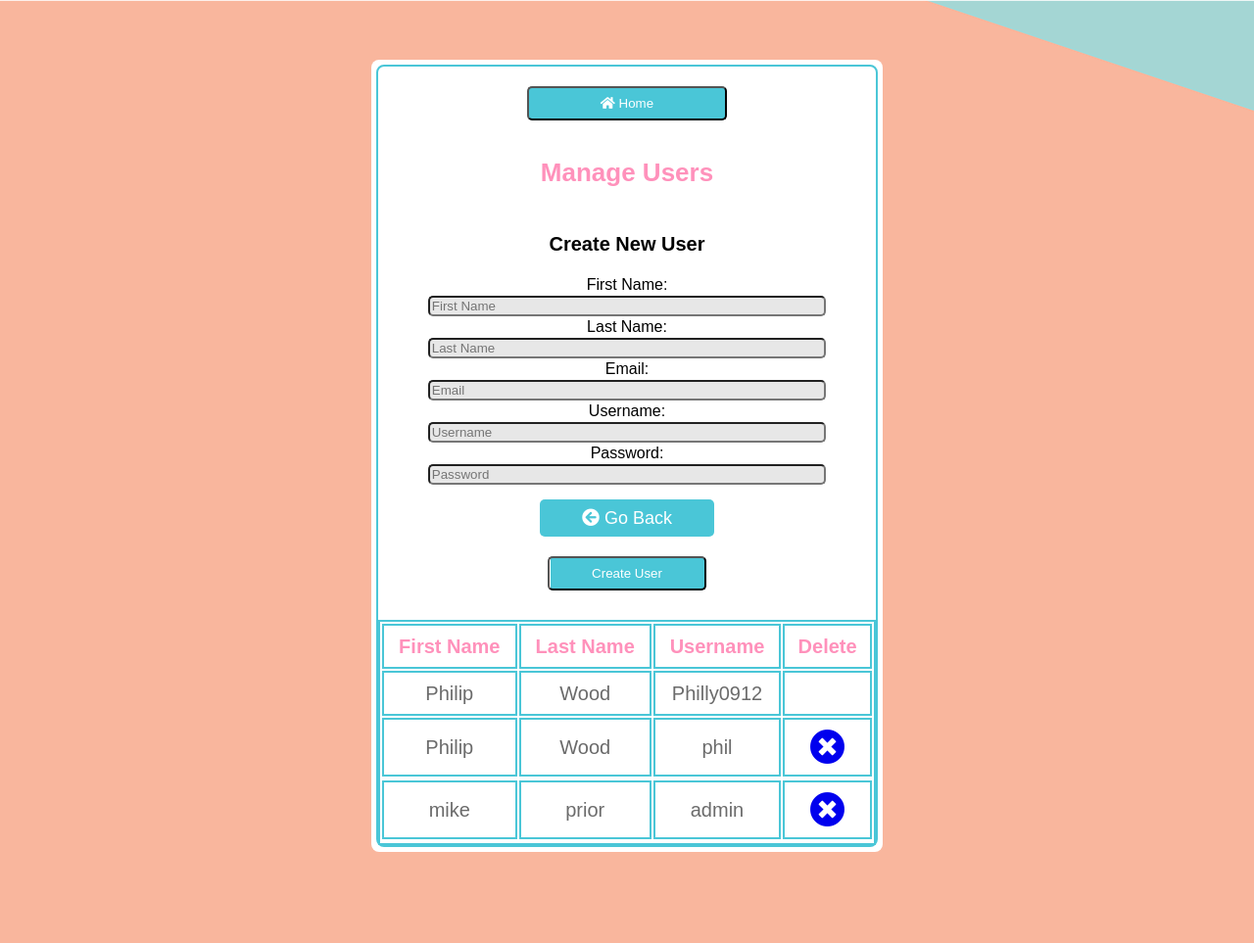
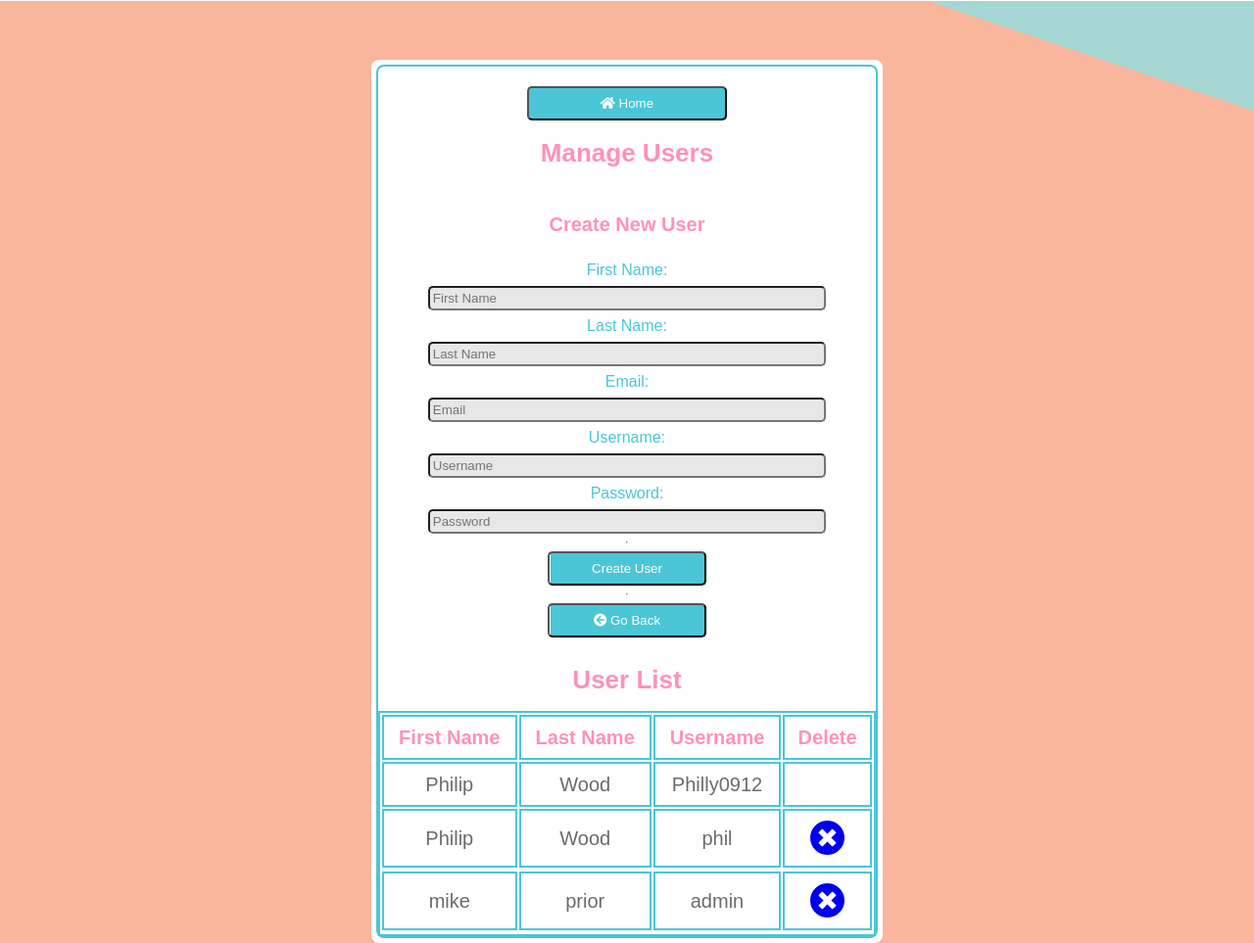
Before and after one commit to philipwood0912/wood_p_olthoff_s_yunus_b_prior_m_FIP_website, a PHP site: page /admin/mng_users.php in a window 1280 px wide. Shown: the part 354-1317 px from the top of the page at 98% size. Before the commit the page ends 1224 px from the top, so only its background shows below. Run offline with PHP 8.4, Linux system fonts and the light colour scheme; a user stored in the database is signed in; data comes from the database, SQL or seed files in the repository; some libraries are stand-ins or nearby versions.

Commit message:
hey more style

```diff
--- a/admin/dashboard.php
+++ b/admin/dashboard.php
@@ -19,7 +19,8 @@
     <div class="signin-body">
         <div class="signin">
             <div class="blueBorder">
-                <a href="../#"><button class="backwardBtn" id="homeBtn2"><i class="fas fa-home"></i> Home</button></a>
+                <button class="backwardBtn" id="homeBtn2"><i class="fas fa-home"></i> Home</button>
+
                 <div class="dashboardContent">
                 <h2 class="dash-head">Welcome To The Site CMS <?php echo $_SESSION['name'];?></h2>
                 <h2 class="popUpSmall">What would you like to change?</h2>
--- a/admin/mng_users.php
+++ b/admin/mng_users.php
@@ -44,24 +44,27 @@ if(isset($_GET['id'])){
                 <div class="dash-head"><h2>Manage Users</h2>
                 </div>
                 <form action="mng_users.php" method="post" class="user-form">
-                    <h3><?php echo !empty($message_create)? $message_create:'Create New User';?></h3>
-                        <label>First Name:</label>
+                    <h3 class="dash-head"><?php echo !empty($message_create)? $message_create:'Create New User';?></h3>
+                        <label class="inputLabel">First Name:</label>
                         <input name="fname" type="text" value="" placeholder="First Name">
-                        <label>Last Name:</label>
+                        <label class="inputLabel">Last Name:</label>
                         <input name="lname" type="text" value="" placeholder="Last Name">
-                        <label>Email:</label>
+                        <label class="inputLabel">Email:</label>
                         <input name="email" type="email" value="" placeholder="Email">
-                        <label>Username:</label>
+                        <label class="inputLabel">Username:</label>
                         <input name="username" type="text" value="" placeholder="Username">
-                        <label>Password:</label>
+                        <label class="inputLabel">Password:</label>
                         <input name="password" type="text" value="" placeholder="Password">
-
-                        <a href="dashboard.php" class="backwardBtn" id="backBtn2"><i class="fas fa-arrow-circle-left"></i> Go Back</a>
+                        <hr>
 
                         <button class="forwardBtn" name="create">Create User</button>
+                        <hr>
+
+                        <button class="backwardBtn"><i class="fas fa-arrow-circle-left"></i> Go Back</button>
                     </div>
                 </form>
                 <div class="table-form">
+                    <h2 class="dash-head"> User List</h2>
                     <table>
                         <tr>
                             <th>First Name</th>
--- a/public/js/modules/LearnComponent.js
+++ b/public/js/modules/LearnComponent.js
@@ -9,8 +9,10 @@ export default {
             <img class="animated fadeIn" src="./public/images/factImg1.svg" alt="Fact Information 1" id="factImg1">
         </div>
 
-        <div class="imgPaddingAbt">
+        <div class="popUp">
+            <div class="blueBorder">
             <img class="animated fadeIn" src="./public/images/hiv_transmission.png" alt="HIV transmission methods" class="aboutPic">
+            </div>
         </div>
 
         <div class="imgPaddingAbt">
--- a/public/js/modules/WidgetComponent.js
+++ b/public/js/modules/WidgetComponent.js
@@ -9,7 +9,7 @@ export default {
                 <label class="inputLabel">Postal Code:</label>
                 <input v-model="postal" maxlength="6" name="postal" placeholder="X1X1X1">
 
-                <button class="arrow-btn" name="submit">Go!</button>
+                <button class="forwardBtn" name="submit">Go!</button>
             </form>
         </div>
         <mapcomp></mapcomp>
--- a/sass/_vars.scss
+++ b/sass/_vars.scss
@@ -18,6 +18,8 @@ $black: black;
 
 $darkGrey: #6B6B6B;
 
+$grey2: rgba(149, 165, 166, 1);
+
 $mainFont: 'century-gothic', sans-serif; // use for all site text
 
 //Other Variables
--- a/sass/modules/_all.scss
+++ b/sass/modules/_all.scss
@@ -66,18 +66,18 @@ video{
     width:100%;
 }
 
-  i:hover {
+i:hover {
     cursor: pointer;
   }
 
 input{
     background-color: $grey;
     border-radius: 5px;
+    color: $grey2;
+    text-align: left;
+    padding: 3px;
 }
 
-button{
-    cursor: pointer;
-}
 
 
 .animated {
@@ -86,10 +86,18 @@ button{
     background-position: left top;
     padding-top:95px;
     margin-bottom:60px;
-    -webkit-animation-duration: 4s;
-    animation-duration: 4s;
+    -webkit-animation-duration: 2s;
+    animation-duration: 2s;
     -webkit-animation-fill-mode: both;
     animation-fill-mode: both;
+    transition: all .25s ease-out;
+ }
+
+
+ .fadeIn {
+    -webkit-animation-name: fadeIn;
+    animation-name: fadeIn;
+    transition: all .25s ease-out;
  }
 
  @-webkit-keyframes fadeIn {
@@ -101,8 +109,3 @@ button{
     0% {opacity: 0.3;}
     100% {opacity: 1;}
  }
-
- .fadeIn {
-    -webkit-animation-name: fadeIn;
-    animation-name: fadeIn;
- }
--- a/sass/modules/_buttons.scss
+++ b/sass/modules/_buttons.scss
@@ -25,19 +25,17 @@
 }
 
 .backwardBtn{
-    text-decoration: none;
     width:40%;
     padding: 8px;
     border-radius: 5px;
     color: $white;
+    background: linear-gradient(to left, $darkBlue 50%, $white 50%);
     background-color: $darkBlue;
-    background: linear-gradient(to left, $white 50%, $darkBlue 50%);
+    background-size: 200% 100%;
+    margin-bottom: 20px;
     margin: 0 auto;
 
-    background-size: 200% 100%;
-    margin-bottom: 20px;
-
-    background-position: left bottom;
+    background-position: right bottom;
     transition: all .25s ease-out;
 }
 
@@ -46,7 +44,7 @@
     text-decoration: none;
         color: $darkBlue;
         opacity: 1.0;
-        background-position: right bottom;
+        background-position: left bottom;
         box-shadow: inset 0 0 2px 2px $darkBlue;
         transition: all .25s ease-in-out;
 }
--- a/sass/modules/_footer.scss
+++ b/sass/modules/_footer.scss
@@ -30,7 +30,7 @@ footer{
     }
 
     @include for-big-desktop-up{
-        width:30%;
+        width:20%;
     }
 }
 
--- a/sass/modules/_header.scss
+++ b/sass/modules/_header.scss
@@ -19,7 +19,6 @@ header {
   display:flex;
   width: 100%;
   background-color: $white;
-  opacity: 0.8;
 }
 
 .headerLogo {
--- a/sass/modules/_learnPage.scss
+++ b/sass/modules/_learnPage.scss
@@ -78,6 +78,7 @@
 .aboutPic{
     margin: 0 auto;
     max-width: 100%;
+    border-radius:8px;
 
     @include for-tablet-portrait-up {
         margin-top:80px;
--- a/sass/modules/_nav.scss
+++ b/sass/modules/_nav.scss
@@ -17,8 +17,8 @@
 .navLink:hover{
   text-decoration: none;
   background-color: $red;
-  box-shadow: 0 0 4px 4px $grey;
   color: $white;
+  box-shadow: inset 0 0 6px 6px $grey;
 
   transition: all .25s ease-out;
 }
@@ -36,7 +36,6 @@
     margin: 0 auto;
     width: 100%;
     background: $white;
-    opacity: 0.8;
 
     @include for-desktop-up{
       display: none;
@@ -82,7 +81,6 @@
 
 .desk:hover{
   text-decoration: none;
-  opacity: 0.8;
   box-shadow: inset 0 -2px 0 0 $red;
   transition: all .25s ease-out;
 }
--- a/sass/modules/_widget.scss
+++ b/sass/modules/_widget.scss
@@ -33,14 +33,17 @@
             padding:10px;
             margin: 0 auto;
             border-radius: 3px;
-            margin-bottom: 20px;
-            margin-left:5px;
         }
+    button{
+        margin-top: 20px;
+        margin-bottom: 20px;
+    }
     }
 }
 
 .inputLabel{
-    color: $pink;
+    color: $darkBlue;
+    padding: 5px;
 }
 
 .pinkTitle{
```
Also changed, not shown: admin/admin_login.php (+11 -8 lines), admin/mng_content.php (+14 -18 lines), admin/mng_currentuser.php (+10 -9 lines), public/css/main.css, 1 other file.
